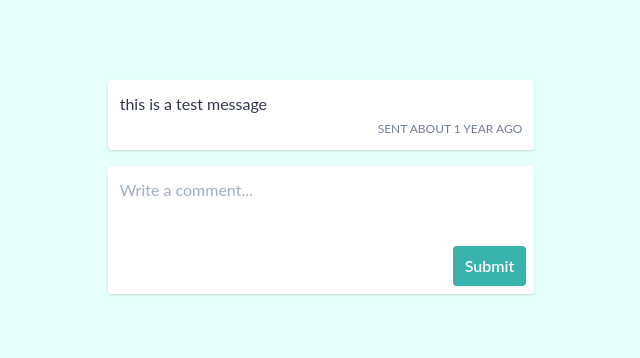
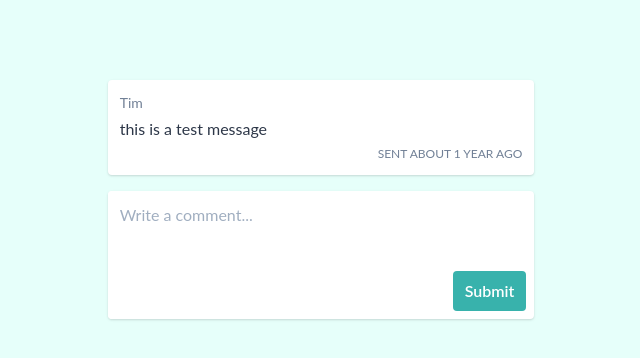
Before and after one commit to Julioocz/comments, a React (Create React App) app in the folder client/: page / in a window 1280 px wide. Shown: the top 358 px of the page, without its empty margins (319-959 px from the left). Built offline with nearby package versions, Linux system fonts and the light colour scheme.

Commit message:
Add Name to Comment component

```diff
--- a/client/src/components/Comment.js
+++ b/client/src/components/Comment.js
@@ -5,13 +5,14 @@ import PropTypes from "prop-types";
 const formatDate = date =>
   formatDistance(date, Date.now(), { addSuffix: true });
 
-const Comment = ({ text, dateAdded, dateEdited }) => {
+const Comment = ({ name, text, dateAdded, dateEdited }) => {
   const isEdited = dateEdited !== dateAdded;
   const displayDate = formatDate(Math.max(dateAdded, dateEdited));
   const dateText = isEdited ? `Edited ${displayDate}` : `Sent ${displayDate}`;
 
   return (
     <div className="bg-white w-full rounded shadow p-3 mb-2">
+      <span className="text-sm text-gray-600 mb-1 block">{name}</span>
       <p className="mb-1">{text}</p>
       <span className="text-xs text-gray-600 text-right block">{dateText.toUpperCase()}</span>
     </div>
```
Also changed, not shown: 1 other file (tests, documents, lock files or other folders).
